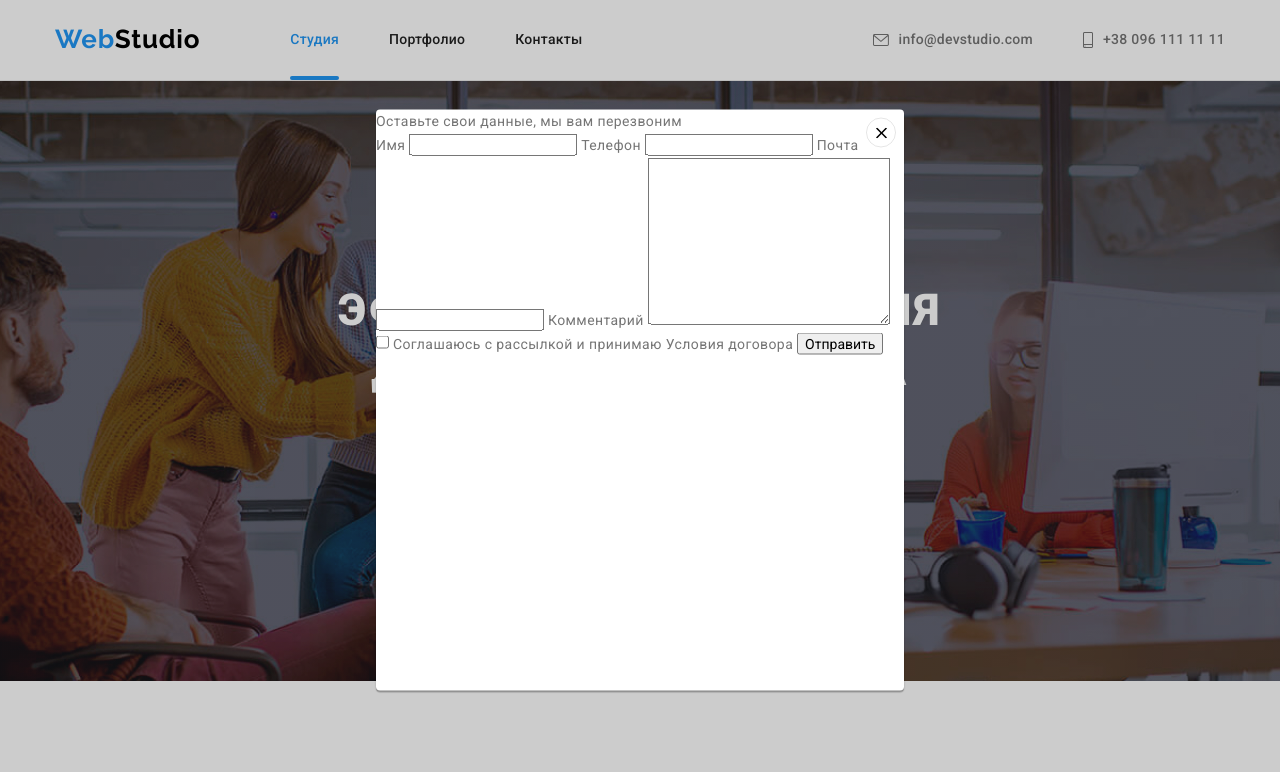
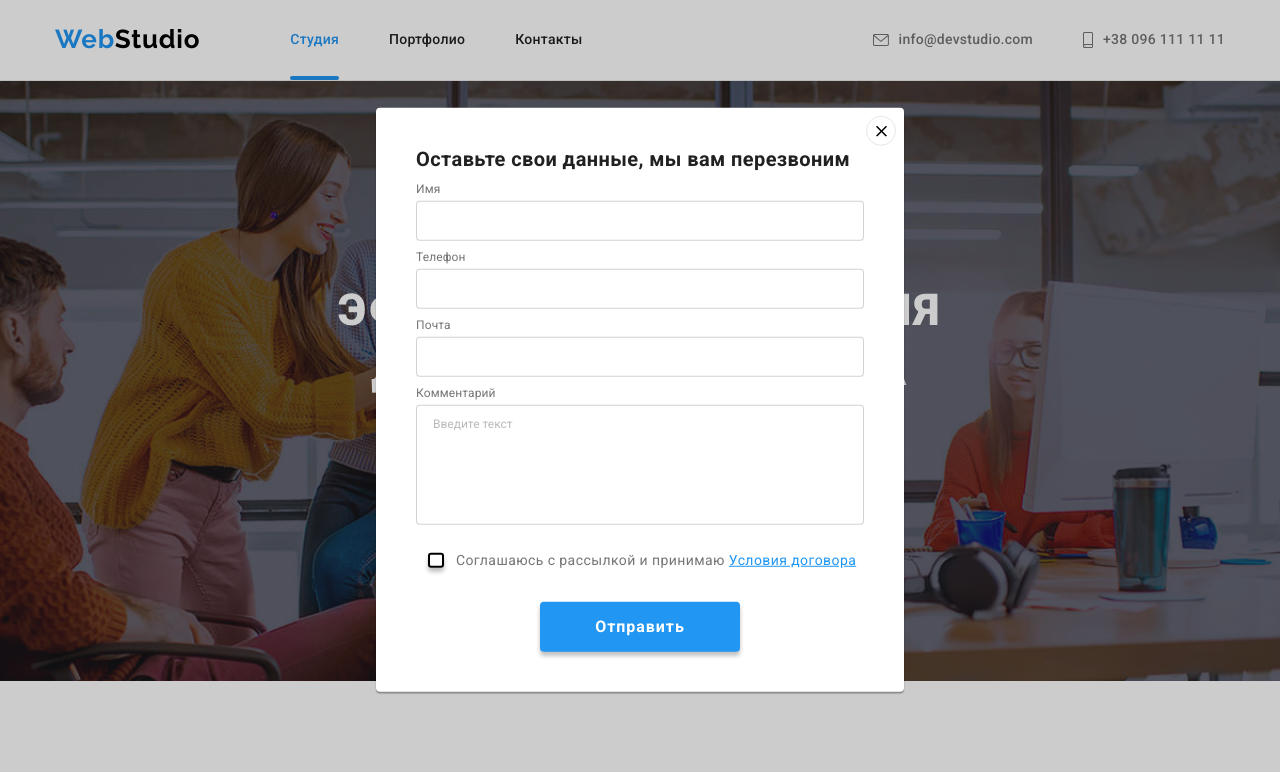
Before and after one commit to AlexandreElMaiss/goit-markup-hw-06, a plain HTML site: page index.html in a window 1280 px wide. Both pictures are taken after a click on the button "Заказать услугу". Shown: the top 772 px of the page. Drawn offline with nearby package versions, Linux system fonts and the light colour scheme.

Commit message:
оформляет форму модалки

```diff
--- a/css/styles.css
+++ b/css/styles.css
@@ -723,6 +723,135 @@ ul {
   left: 50%;
   transform: translate(-50%, -50%) scale(1);
   transition: transform 250ms cubic-bezier(0.4, 0, 0.2, 1);
+  padding: 40px;
+}
+
+.modal-title {
+  align-items: center;
+  font-size: 20px;
+  font-weight: 700;
+  color: var(--title-text-color);
+  margin-bottom: 12px;
+  line-height: 1.15;
+}
+
+.modal-label,
+.textarea-wrap {
+  display: block;
+  font-size: 12px;
+  line-height: 1.16;
+  letter-spacing: 0.01em;
+  cursor: pointer;
+}
+
+.modal-label {
+  margin-bottom: 10px;
+}
+
+.textarea-wrap {
+  margin-bottom: 20px;
+}
+
+.modal-label:focus-within {
+  fill: var(--accent-color);
+  transition: fill 250ms cubic-bezier(0.4, 0, 0.2, 1);
+}
+
+.modal-input,
+.modal-textarea{
+  width: 100%;
+  height: 40px;
+  border: 1px solid rgba(33, 33, 33, 0.2);
+  border-radius: 4px;
+  margin-top: 4px;
+  padding-left: 42px;
+  cursor: pointer;
+  outline: none;
+}
+
+.modal-input:focus-within,
+.modal-textarea:focus-within {
+  border-color: var(--accent-color);
+  transition: border-color 250ms cubic-bezier(0.4, 0, 0.2, 1);
+}
+
+.input-wrap {
+  position: relative;
+}
+
+.modal-icon {
+  position: absolute;
+  left: 12px;
+  top: 50%;
+  transform: translateY(-50%);
+}
+
+.modal-textarea{
+  height: 120px;
+  resize: none;
+  padding: 12px 16px;
+}
+
+.modal-textarea::placeholder {
+  color: rgba(117, 117, 117, 0.5);
+}
+
+.checkbox-input {
+  display: block;
+  margin-bottom: 30px;
+}
+
+.checkbox-label {
+  cursor: pointer;
+}
+
+.checkbox-label span {
+  width: 16px;
+  height: 15px;
+  border: 2px solid #000000;
+  border-radius: 3px;
+  box-shadow: 0px 4px 4px rgba(0, 0, 0, 0.25);
+  margin-right: 8px;
+  margin-left: 12px;
+  display: inline-flex;
+  justify-content: center;
+  align-items: center;
+}
+
+.check-icon {
+  fill: transparent;
+}
+
+.modal-checkbox:checked + .checkbox-label span {
+  background-color: var(--accent-color);
+  border: none;
+}
+
+.modal-checkbox:checked + .checkbox-label .check-icon {
+  fill: var(--main-bg-color);
+  transition: fill 250ms cubic-bezier(0.4, 0, 0.2, 1);
+}
+
+.checkbox-label a {
+  color: var(--accent-color);
+  text-decoration: underline;
+}
+
+.modal-btn {
+  width: 200px;
+  height: 50px;
+  border-radius: 4px;
+  border: none;
+  background-color:var(--accent-color);
+  color: var(--main-bg-color);
+  cursor: pointer;
+  font-size: 16px;
+  font-weight: 700;
+  line-height: 1.9;
+  letter-spacing: 0.06em;
+  margin-left: 124px;
+  margin-right: 124px;
+  box-shadow: 0px 4px 4px rgba(0, 0, 0, 0.25)
 }
 
 .modal-close-btn {
@@ -743,6 +872,12 @@ ul {
   right: 8px;
 }
 
+.modal-close-btn:focus svg,
+.modal-close-btn:hover svg {
+  fill: var(--accent-color);
+  transition: fill 250ms cubic-bezier(0.4, 0, 0.2, 1);
+}
+
 .is-hidden {
   opacity: 0;
   pointer-events: none;
--- a/index.html
+++ b/index.html
@@ -522,35 +522,67 @@
           </svg>
         </button>
 
-        <p>Оставьте свои данные, мы вам перезвоним</p>
+        <p class="modal-title">Оставьте свои данные, мы вам перезвоним</p>
 
         <form>
-          <label>
+          <label class="modal-label">
             Имя
-            <input type="text" />
+            <span class="input-wrap">
+              <input type="text" name="username" class="modal-input" />
+              <svg class="modal-icon" width="18" height="18">
+                <use href="./images/icons.svg#icon-person"></use>
+              </svg>
+            </span>
           </label>
 
-          <label>
+          <label class="modal-label">
             Телефон
-            <input type="tel" />
+            <span class="input-wrap">
+              <input type="tel" name="user-number" class="modal-input" />
+              <svg class="modal-icon" width="18" height="18">
+                <use href="./images/icons.svg#icon-phone"></use>
+              </svg>
+            </span>
           </label>
 
-          <label>
+          <label class="modal-label">
             Почта
-            <input type="email" />
+            <span class="input-wrap">
+              <input type="email" name="user-mail" class="modal-input" />
+              <svg class="modal-icon" width="18" height="18">
+                <use href="./images/icons.svg#icon-email"></use>
+              </svg>
+            </span>
           </label>
 
-          <label>
+          <label class="textarea-wrap">
             Комментарий
-            <textarea name="" id="" cols="30" rows="10"></textarea>
+            <textarea
+              placeholder="Введите текст"
+              class="modal-textarea"
+            ></textarea>
           </label>
 
-          <label>
-            <input type="checkbox" />
-            Соглашаюсь с рассылкой и принимаю Условия договора
-          </label>
+          <div class="checkbox-input">
+            <input
+              type="checkbox"
+              name="privacy"
+              class="modal-checkbox visually-hidden"
+              id="privacy"
+            />
 
-          <button type="submit">Отправить</button>
+            <label for="privacy" class="checkbox-label">
+              <span>
+                <svg class="check-icon" width="11" height="8">
+                  <use href="./images/icons.svg#icon-check"></use>
+                </svg>
+              </span>
+              Соглашаюсь с рассылкой и принимаю
+              <a href="Условия договора">Условия договора</a>
+            </label>
+          </div>
+
+          <button type="submit" class="modal-btn">Отправить</button>
         </form>
       </div>
     </div>
```
Also changed, not shown: images/icons.svg.
